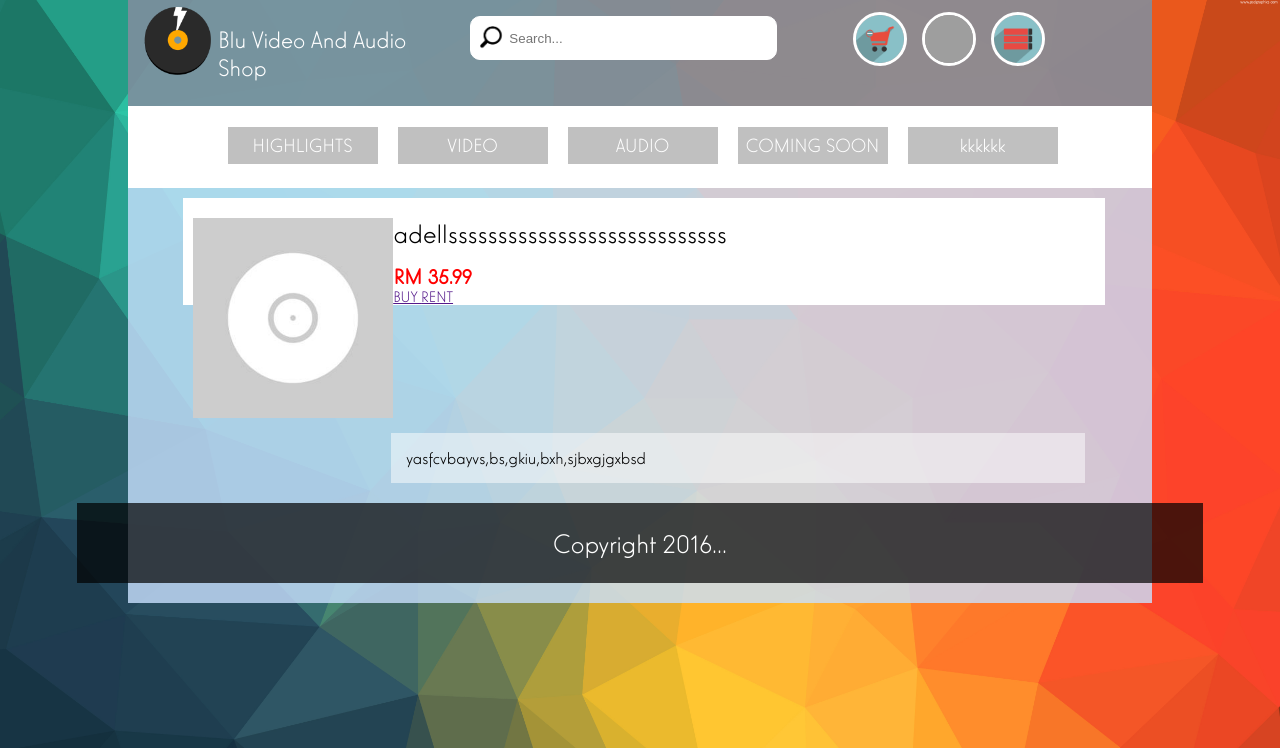
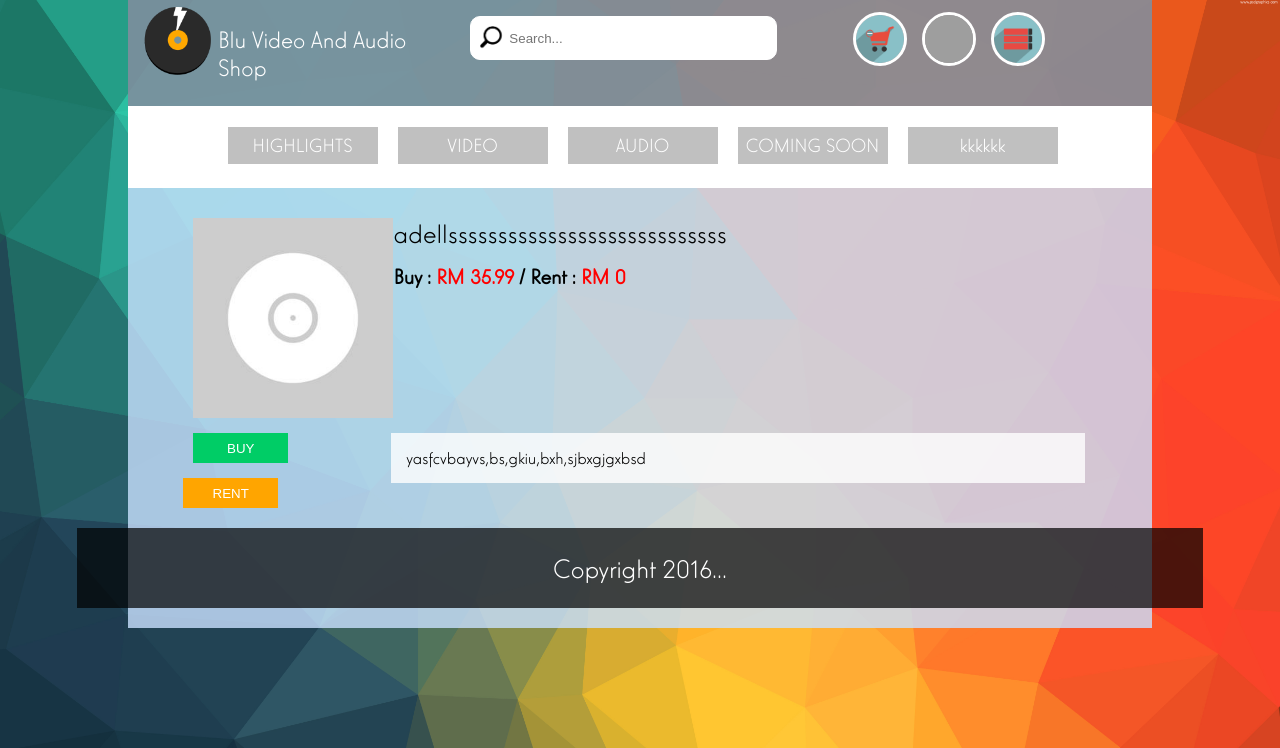
Before and after one commit to yzw1994/G10B_Sales_of_Point_System_for_Video_and_Audio_shop, a PHP site: page /utility/product_page_login.php?product_id=1 in a window 1280 px wide. Shown: the top 748 px of the page. Run offline with PHP 8.4, Linux system fonts and the light colour scheme; a user stored in the database is signed in; data comes from the database, SQL or seed files in the repository; some libraries are stand-ins or nearby versions; grey boxes are pictures that could not be loaded.

Commit message:
small changes on product page

```diff
--- a/css/product.css
+++ b/css/product.css
@@ -26,18 +26,21 @@
   color: white;
   border:none;
 }
+
 .rent_btn {
 
   background-color: orange;
-
-
-
-
+}
+.rent_btn:hover {
+  background-color: #ED9121;
 }
 .buy_btn {
   background-color: #00CD66;
   clear:left;
   margin-left: 10px;
+}
+.buy_btn:hover {
+  background-color: #3CB371;
 }
 .product_cover img {
   position: absolute;
@@ -71,10 +74,16 @@
   font-size: 22px;
   font-weight: bold;
 }
+.buy_title {
+  color: black;
+}
+.rent_title {
+  color: black;
+}
 .product_content_description {
   float:right;
   width: 72%;
-  background-color: rgba(255, 255, 255, 0.5);;
+  background-color: rgba(255, 255, 255, 0.8);;
   margin-right: 20px;
   margin-top: 15px;
   font-size: 18px;
--- a/utility/product_page.php
+++ b/utility/product_page.php
@@ -9,6 +9,7 @@
     $product_image = $product_row['Product_Pic'];
     $product_name = $product_row['Product_Name'];
     $product_price = $product_row['Product_Price'];
+    $product_rent_price = $product_row['Product_Rent_Price'];
     $product_describe = $product_row['Product_Description'];
   }while($product_row = mysql_fetch_array($product_exe));
 ?>
@@ -39,7 +40,7 @@
           <?php echo $product_name; ?>
         </div>
         <div id="" class="product_content_price">
-          RM <?php echo $product_price; ?>
+          <span id="" class="buy_title">Buy :</span> RM <?php echo $product_price; ?><span id="" class="rent_title"> / Rent :</span> RM <?php echo $product_rent_price; ?>
         </div>
         <div id="" class="product_content_description">
           <?php echo $product_describe; ?>
--- a/utility/product_page_login.php
+++ b/utility/product_page_login.php
@@ -20,6 +20,7 @@
     $product_image = $product_row['Product_Pic'];
     $product_name = $product_row['Product_Name'];
     $product_price = $product_row['Product_Price'];
+    $product_rent_price = $product_row['Product_Rent_Price'];
     $product_describe = $product_row['Product_Description'];
   }while($product_row = mysql_fetch_array($product_exe));
 ?>
@@ -51,17 +52,17 @@
           <?php echo $product_name; ?>
         </div>
         <div id="" class="product_content_price">
-          RM <?php echo $product_price; ?>
+          <span id="" class="buy_title">Buy :</span> RM <?php echo $product_price; ?><span id="" class="rent_title"> / Rent :</span> RM <?php echo $product_rent_price; ?>
         </div>
         <div id="" class="product_content_description">
           <?php echo $product_describe; ?>
         </div>
 
-        <a href="" id="" class="product_buy_btn">
-          BUY
+        <a href=" " id="" class="">
+          <input type="button" id="" class="product_btn buy_btn" value="BUY">
         </a>
-        <a href="" id="" class="product_rent_btn">
-          RENT
+        <a href=" " id="" class="">
+          <input type="button"  id="" class="product_btn rent_btn" value="RENT">
         </a>
       </div>
 		</div>
```
